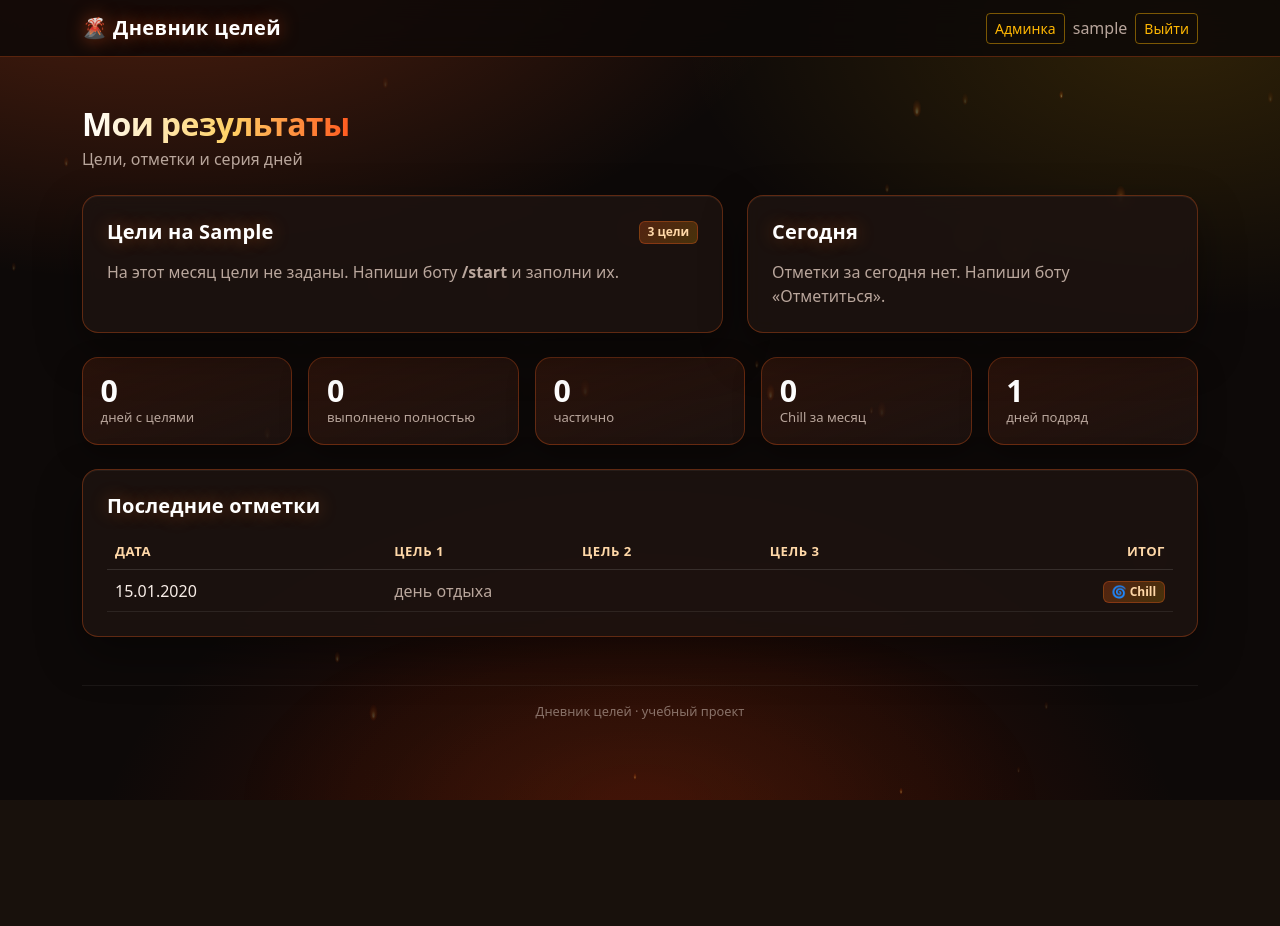
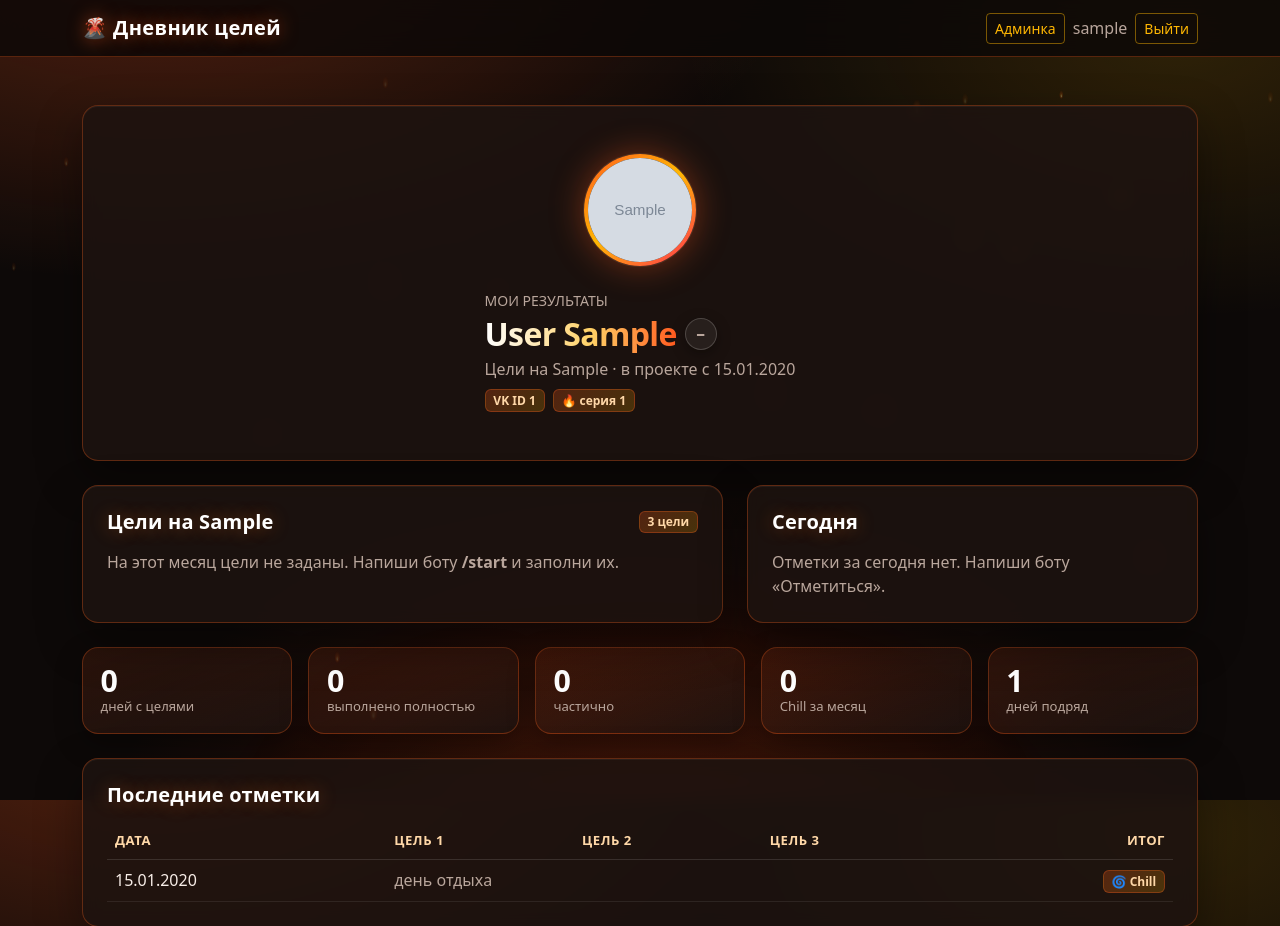
Before and after one commit to Alex-399745146/vk_bot_learn, a Django app: page / in a window 1280 px wide. Shown: the top 926 px of the page. Before the commit the page ends 800 px from the top, so only its background shows below. Run offline with Django 5.2, Linux system fonts and the light colour scheme; a user stored in the database is signed in; tables that the repository leaves empty hold one stand-in row (values such as "Sample post"); grey boxes marked "Sample" are stand-in pictures.

Commit message:
Добавить карточку участника с фото и значком пола в кабинет

```diff
--- a/app_users/templates/app_users/dashboard.html
+++ b/app_users/templates/app_users/dashboard.html
@@ -1,19 +1,64 @@
 {% extends "base.html" %}
 {% load static %}
 
-{% block title %}Мои результаты · Дневник целей{% endblock %}
+{% block title %}{% if participant %}{{ participant.last_name }} {{ participant.first_name }} · {% endif %}Дневник целей{% endblock %}
 
 {% block background %}
   <canvas id="magma-particles" class="magma-canvas" aria-hidden="true"></canvas>
 {% endblock %}
 
 {% block content %}
-  <div class="d-flex flex-wrap justify-content-between align-items-end gap-3 mb-4">
-    <div>
-      <h1 class="h2 magma-title mb-1">Мои результаты</h1>
-      <p class="text-muted-magma mb-0">Цели, отметки и серия дней</p>
+  {% if participant %}
+    <div class="card card-magma profile-card p-4 p-lg-5 mb-4">
+      <div class="profile-avatar-ring">
+        {% if participant.photo_url %}
+          <img
+            class="profile-avatar"
+            src="{{ participant.photo_url }}"
+            alt="Фото {{ participant.first_name }}"
+            loading="lazy"
+          >
+        {% else %}
+          <div class="profile-avatar profile-avatar-fallback" aria-hidden="true">
+            {{ participant.first_name|default:"?"|first|upper }}
+          </div>
+        {% endif %}
+      </div>
+
+      <div class="profile-body">
+        <div class="text-uppercase small text-muted-magma mb-1">Мои результаты</div>
+
+        <div class="d-flex flex-wrap align-items-center justify-content-center justify-content-sm-start gap-2 mb-1">
+          <h1 class="h2 magma-title profile-name mb-0">
+            {{ participant.last_name }} {{ participant.first_name }}
+          </h1>
+          {% if participant.sex == 1 %}
+            <span class="gender-badge gender-female" title="Женский" aria-label="Женский">♀</span>
+          {% elif participant.sex == 2 %}
+            <span class="gender-badge gender-male" title="Мужской" aria-label="Мужской">♂</span>
+          {% else %}
+            <span class="gender-badge gender-unknown" title="Пол не указан" aria-label="Пол не указан">–</span>
+          {% endif %}
+        </div>
+
+        <p class="text-muted-magma mb-2">
+          Цели на {{ goals_month_label }} · в проекте с {{ participant.created_at|date:"d.m.Y" }}
+        </p>
+
+        <div class="d-flex flex-wrap gap-2 justify-content-center justify-content-sm-start">
+          <span class="badge badge-magma">VK ID {{ participant.vk_id }}</span>
+          <span class="badge badge-magma">🔥 серия {{ streak }}</span>
+        </div>
+      </div>
     </div>
-  </div>
+  {% else %}
+    <div class="d-flex flex-wrap justify-content-between align-items-end gap-3 mb-4">
+      <div>
+        <h1 class="h2 magma-title mb-1">Мои результаты</h1>
+        <p class="text-muted-magma mb-0">Цели, отметки и серия дней</p>
+      </div>
+    </div>
+  {% endif %}
 
   {% if not participant %}
     <div class="alert alert-magma">
--- a/templates/base.html
+++ b/templates/base.html
@@ -109,6 +109,82 @@
       font-weight: 800;
       font-size: 1.08em;
       text-shadow: 0 0 14px rgba(255, 183, 3, .35);
+    }
+
+    /* Анкета участника: круглое фото в градиентной рамке */
+    .profile-card {
+      display: flex;
+      align-items: center;
+      gap: 1.5rem;
+    }
+
+    .profile-body { min-width: 0; }
+
+    .profile-avatar-ring {
+      flex: 0 0 auto;
+      padding: 4px;
+      border-radius: 50%;
+      background: linear-gradient(140deg, #ff5a1f 0%, #ffb703 48%, #ff2d55 100%);
+      box-shadow:
+        0 0 0 1px rgba(255, 255, 255, .08),
+        0 0 34px rgba(255, 90, 31, .40);
+    }
+
+    .profile-avatar {
+      display: block;
+      width: 104px;
+      height: 104px;
+      border-radius: 50%;
+      object-fit: cover;
+      background: var(--magma-surface-solid);
+      transition: transform .25s ease;
+    }
+
+    .profile-avatar-ring:hover .profile-avatar { transform: scale(1.04); }
+
+    .profile-avatar-fallback {
+      display: grid;
+      place-items: center;
+      font-size: 2.7rem;
+      font-weight: 800;
+      color: #2a0f07;
+      background: linear-gradient(150deg, #ffd166, #ff7a1f);
+      user-select: none;
+    }
+
+    .gender-badge {
+      display: inline-grid;
+      place-items: center;
+      width: 2rem;
+      height: 2rem;
+      border-radius: 50%;
+      font-size: 1.1rem;
+      font-weight: 700;
+      line-height: 1;
+      border: 1px solid rgba(255, 255, 255, .18);
+      box-shadow: 0 4px 14px rgba(0, 0, 0, .35);
+    }
+
+    .gender-female {
+      color: #ffe1ef;
+      background: linear-gradient(150deg, rgba(255, 64, 129, .55), rgba(255, 122, 182, .20));
+      border-color: rgba(255, 122, 182, .50);
+    }
+
+    .gender-male {
+      color: #e0f0ff;
+      background: linear-gradient(150deg, rgba(59, 130, 246, .55), rgba(96, 165, 250, .20));
+      border-color: rgba(96, 165, 250, .50);
+    }
+
+    .gender-unknown {
+      color: var(--magma-muted);
+      background: rgba(255, 255, 255, .06);
+    }
+
+    @media (max-width: 575.98px) {
+      .profile-card { flex-direction: column; text-align: center; }
+      .profile-avatar { width: 88px; height: 88px; }
     }
 
     .btn-magma {
```
Also changed, not shown: README.md.
